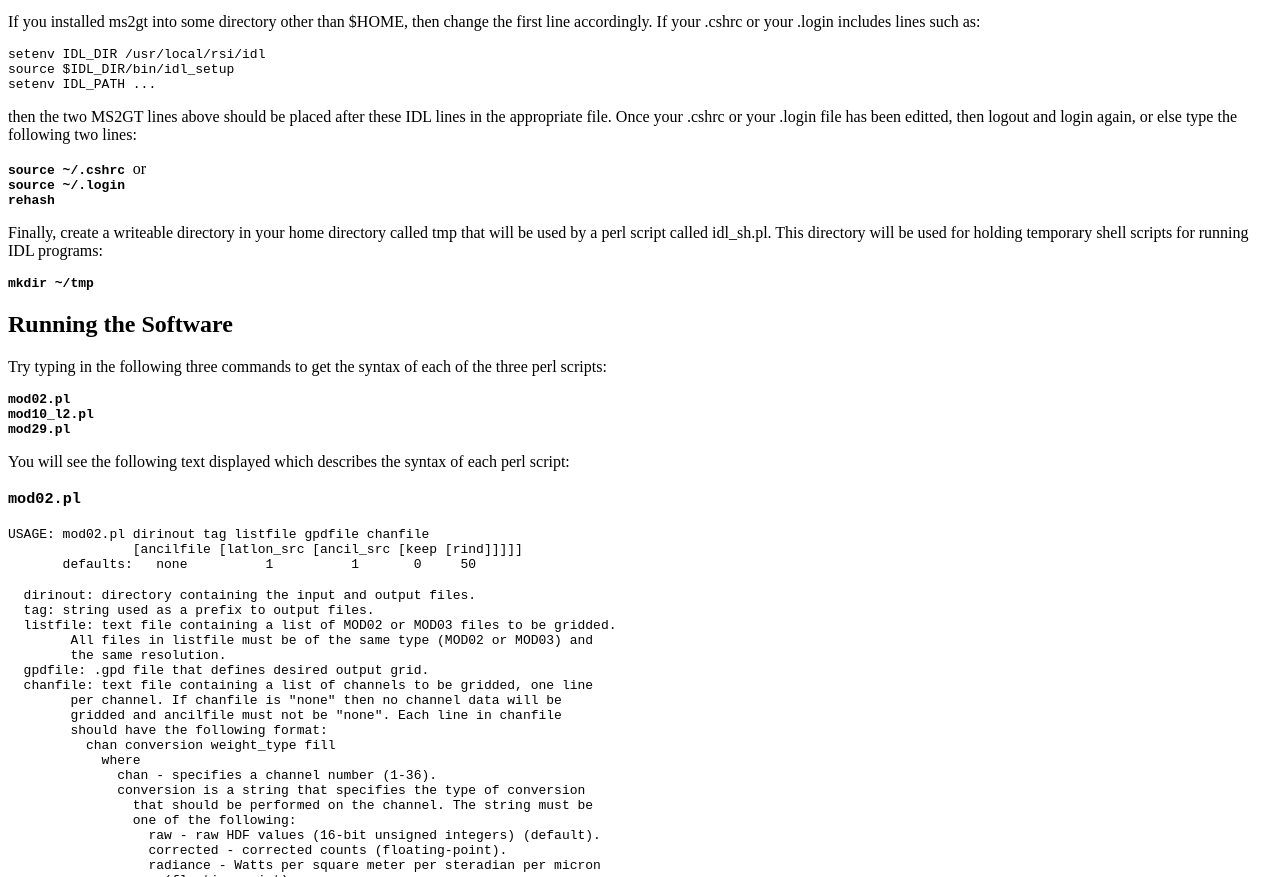
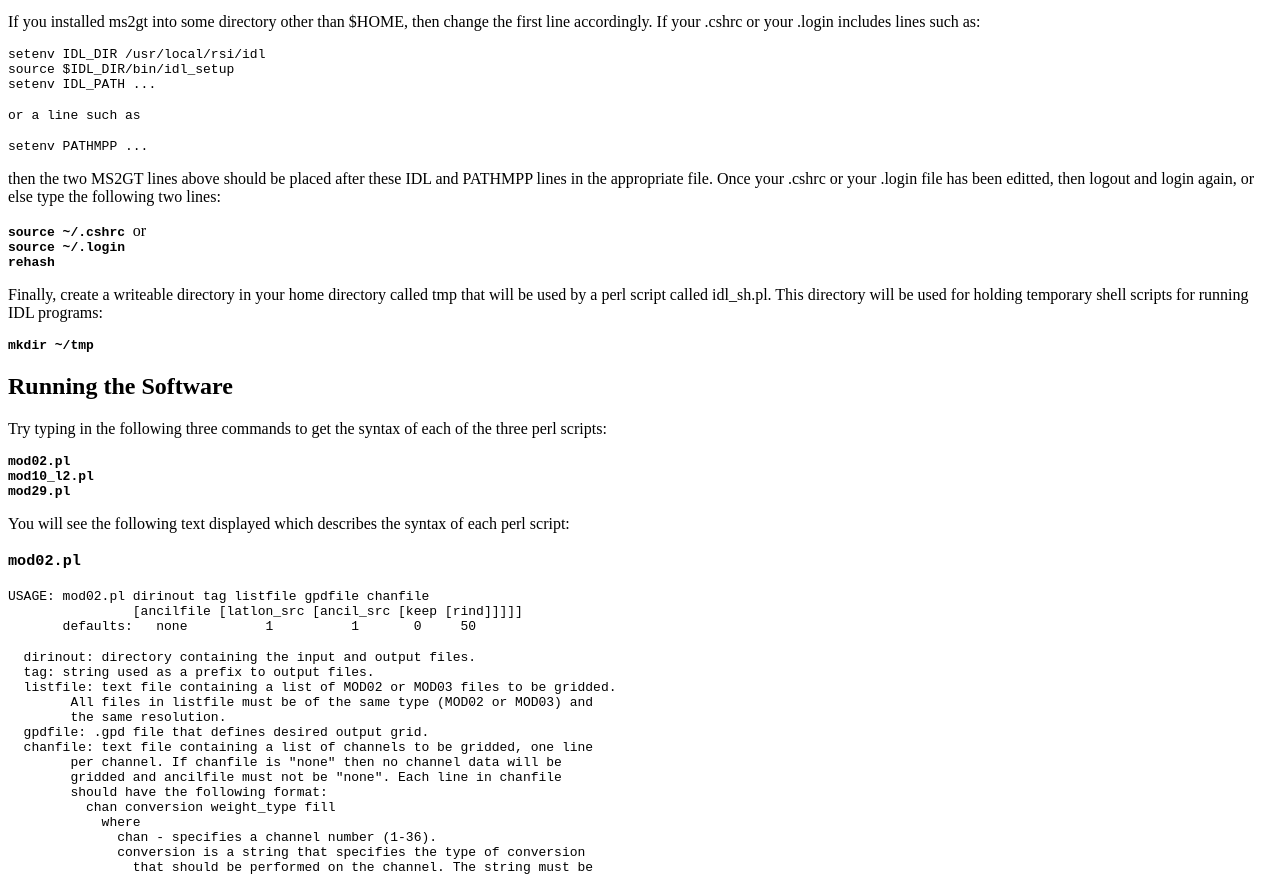
Before and after one commit to nsidc/ms2gt, a plain HTML site: page doc/index.html in a window 1280 px wide. Shown: the part 1477-2354 px from the top of the page. Drawn offline with Linux system fonts and the light colour scheme.

Commit message:
added stuff about sourcing ms2gt_env.csh after setenv pathmpp

```diff
--- a/doc/index.html
+++ b/doc/index.html
@@ -212,13 +212,16 @@ the first line accordingly. If your .cshrc or your .login includes lines
 such as:
 <p><tt>setenv IDL_DIR /usr/local/rsi/idl</tt>
 <br><tt>source $IDL_DIR/bin/idl_setup</tt>
-<br><tt>setenv IDL_PATH ...</tt>
-<p>then the two MS2GT lines above should be placed after these IDL lines
-in the appropriate file. Once your .cshrc or your .login file has been
-editted, then logout and login again, or else type the following two lines:
+<br><tt>setenv IDL_PATH ...</tt><tt></tt>
+<p><tt>or a line such as</tt><tt></tt>
+<p><tt>setenv PATHMPP ...</tt>
+<p>then the two MS2GT lines above should be placed after these IDL and
+PATHMPP lines in the appropriate file. Once your .cshrc or your .login
+file has been editted, then logout and login again, or else type the following
+two lines:
 <p><b><tt>source ~/.cshrc </tt></b>or
 <br><b><tt>source ~/.login</tt></b>
-<br><b><tt>rehash</tt></b><b><tt></tt></b>
+<br><b><tt>rehash</tt></b>
 <p>Finally, create a writeable directory in your home directory called
 tmp that will be used by a perl script called idl_sh.pl. This directory
 will be used for holding temporary shell scripts for running IDL programs:
```
